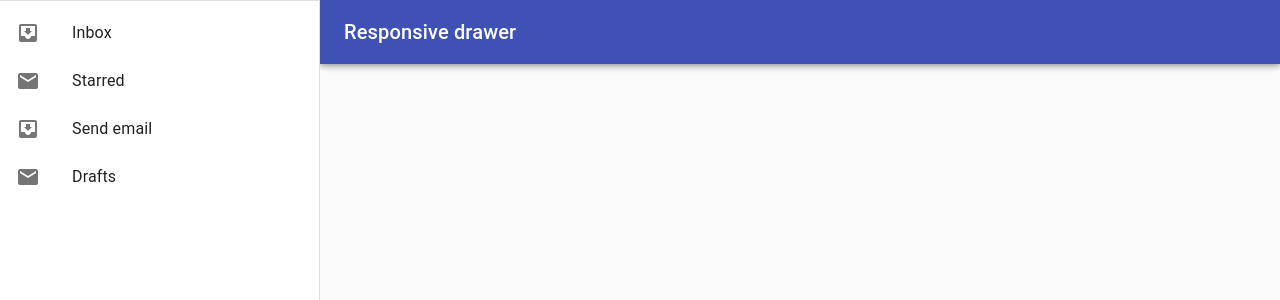
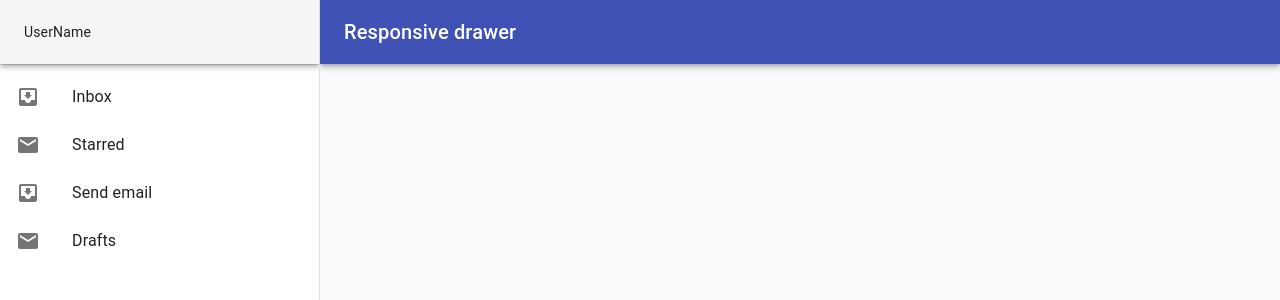
Before and after one commit to tungnguyenvan/chat-app, a React (Create React App) app in the folder web/chat-app/: page / in a window 1280 px wide. Shown: the top 300 px of the page. Built offline with nearby package versions, Linux system fonts and the light colour scheme.

Commit message:
+ Add UserAppbar

```diff
--- a/web/chat-app/src/uis/components/left_page/LeftPage.js
+++ b/web/chat-app/src/uis/components/left_page/LeftPage.js
@@ -1,22 +1,23 @@
-import React from 'react';
+import React from 'react'
 import './LeftPage.css'
-import AppBar from '@material-ui/core/AppBar';
-import CssBaseline from '@material-ui/core/CssBaseline';
-import Divider from '@material-ui/core/Divider';
-import Drawer from '@material-ui/core/Drawer';
-import Hidden from '@material-ui/core/Hidden';
-import IconButton from '@material-ui/core/IconButton';
-import InboxIcon from '@material-ui/icons/MoveToInbox';
-import List from '@material-ui/core/List';
-import ListItem from '@material-ui/core/ListItem';
-import ListItemIcon from '@material-ui/core/ListItemIcon';
-import ListItemText from '@material-ui/core/ListItemText';
-import MailIcon from '@material-ui/icons/Mail';
-import MenuIcon from '@material-ui/icons/Menu';
-import Toolbar from '@material-ui/core/Toolbar';
-import Typography from '@material-ui/core/Typography';
-import { makeStyles, withStyles, useTheme } from '@material-ui/core/styles';
+import AppBar from '@material-ui/core/AppBar'
+import CssBaseline from '@material-ui/core/CssBaseline'
+import Divider from '@material-ui/core/Divider'
+import Drawer from '@material-ui/core/Drawer'
+import Hidden from '@material-ui/core/Hidden'
+import IconButton from '@material-ui/core/IconButton'
+import InboxIcon from '@material-ui/icons/MoveToInbox'
+import List from '@material-ui/core/List'
+import ListItem from '@material-ui/core/ListItem'
+import ListItemIcon from '@material-ui/core/ListItemIcon'
+import ListItemText from '@material-ui/core/ListItemText'
+import MailIcon from '@material-ui/icons/Mail'
+import MenuIcon from '@material-ui/icons/Menu'
+import Toolbar from '@material-ui/core/Toolbar'
+import Typography from '@material-ui/core/Typography'
+import { makeStyles, withStyles, useTheme } from '@material-ui/core/styles'
 
+import UserAppBar from '../user_appbar/UserAppBar'
 
 const drawerWidth = 320;
 
@@ -74,6 +75,7 @@ class LeftPage extends React.Component {
 
     const drawer = (
       <div>
+        <UserAppBar />
         <Divider />
         <List>
           {this.state.data.map((text, index) => (
--- /dev/null
+++ b/web/chat-app/src/uis/components/user_appbar/UserAppBar.css
@@ -0,0 +1,4 @@
+user_appbar_root {
+    width: 320px;
+    height: 64px;
+}
--- /dev/null
+++ b/web/chat-app/src/uis/components/user_appbar/UserAppBar.js
@@ -0,0 +1,28 @@
+import './UserAppBar.css'
+import React from 'react'
+import AppBar from '@material-ui/core/AppBar'
+import Toolbar from '@material-ui/core/Toolbar'
+import Typography from '@material-ui/core/Typography'
+
+class UserAppBar extends React.Component {
+
+    constructor(props) {
+        super(props)
+    }
+
+    render() {
+        return (
+        <div className='user_appbar_root'>
+            <AppBar position='static' color='default'>
+                <Toolbar>
+                <Typography variant="p" color="inherit">
+                    UserName
+                </Typography>
+                </Toolbar>
+            </AppBar>
+        </div>
+        )
+    }
+}
+
+export default UserAppBar
```
